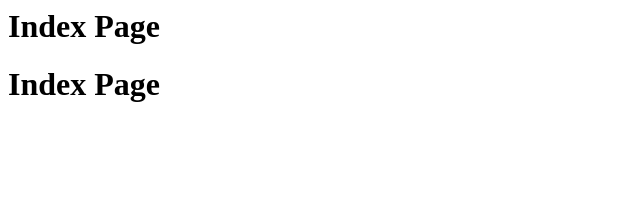
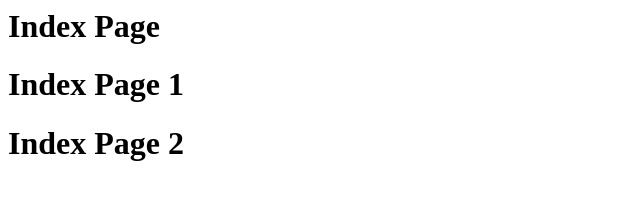
Before and after one commit to KashafYasir/My-Resume-Project, a plain HTML site: page index.html in a window 1280 px wide. Shown: the whole page, without its empty margins (0-640 px from the left). Drawn offline with Linux system fonts and the light colour scheme.

Commit message:
change 2

```diff
--- a/index.html
+++ b/index.html
@@ -1,6 +1,7 @@
 <html>
     <body>
         <h1>Index Page</h1>
-        <h1>Index Page</h1>
+        <h1>Index Page 1</h1>
+        <h1>Index Page 2</h1>
     </body>
 </html>
```
